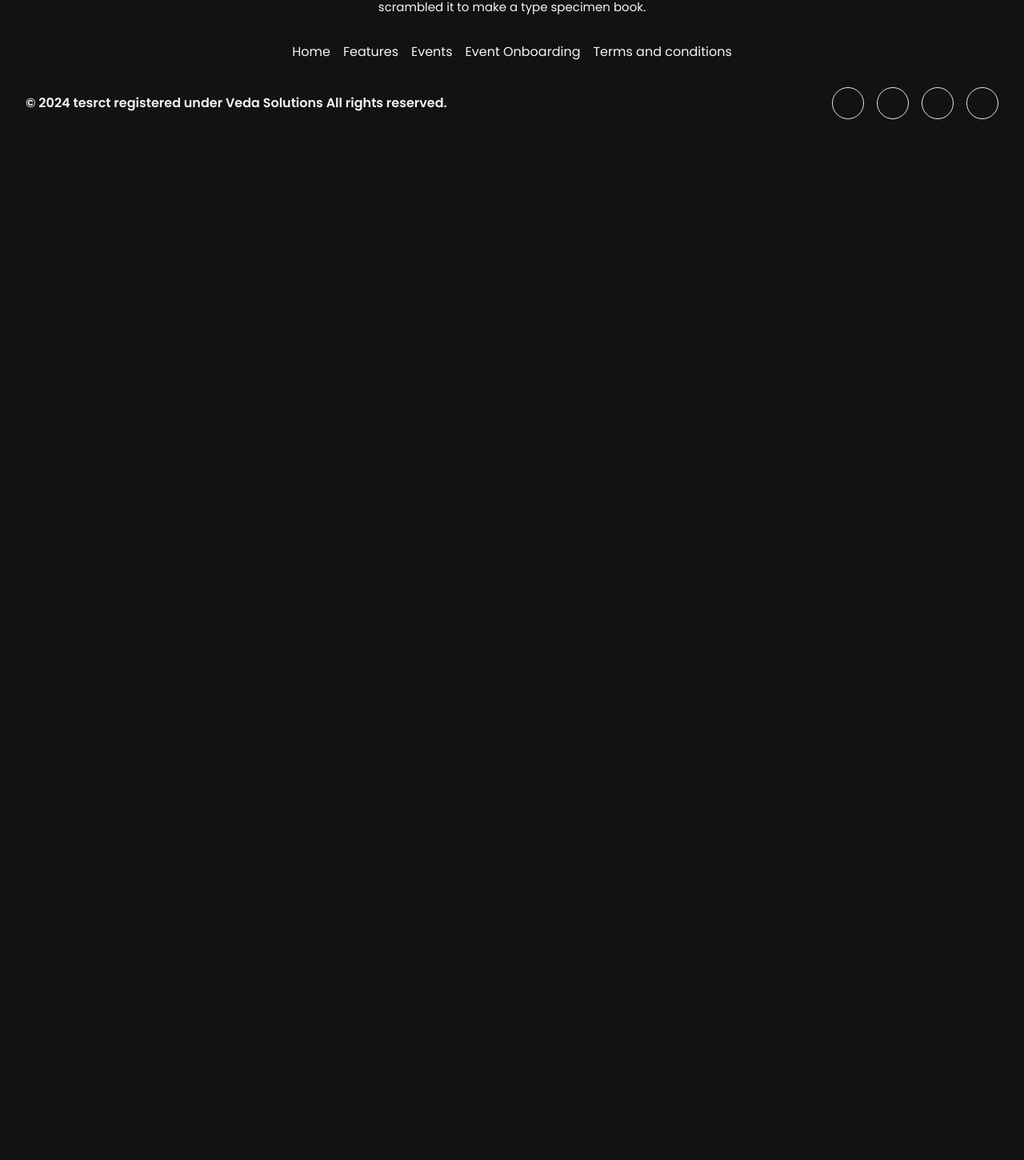
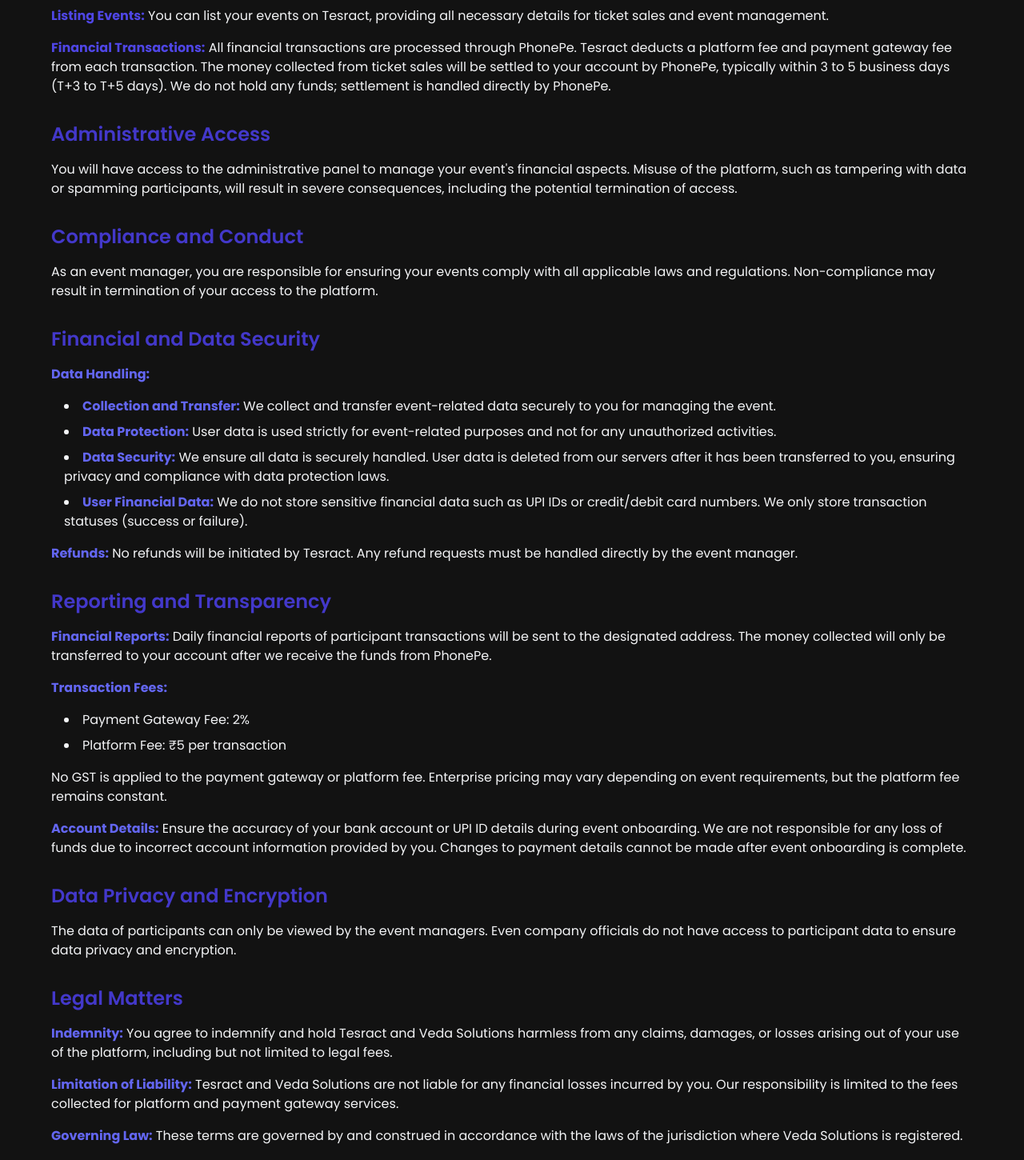
Before and after one commit to VarunHarinath/EventAura, a React (Vite) app: page /company-eula in a window 1280 px wide. Shown: the part 365-1815 px from the top of the page at 80% size. Before the commit the page ends 800 px from the top, so only its background shows below. Built offline with nearby package versions, Linux system fonts and the light colour scheme.

Commit message:
Update on terms and conditions

```diff
--- a/src/App.jsx
+++ b/src/App.jsx
@@ -2,6 +2,7 @@
 import HomePage from "./components/HomePage/HomePage";
 import { BrowserRouter, Routes, Route } from "react-router-dom";
 import Footer from "./components/NavBar/Footer";
+import TermsOfService from "./components/EULA/TermsOfService ";
 
 function App() {
   return (
@@ -10,6 +11,7 @@
       <BrowserRouter>
         <Routes>
           <Route path="/" element={<HomePage />} />
+          <Route path="/company-eula" element={<TermsOfService />} />
         </Routes>
       </BrowserRouter>
       <Footer />
--- /dev/null
+++ b/src/components/EULA/TermsOfService .jsx
@@ -0,0 +1,192 @@
+import React, { useState } from "react";
+
+const TermsOfService = () => {
+  const [isChecked, setIsChecked] = useState(false);
+
+  const handleCheckboxChange = () => {
+    setIsChecked(!isChecked);
+  };
+
+  const handleContinue = () => {
+    if (isChecked) {
+      // Handle the continue action
+      console.log("Continue to the next step");
+    } else {
+      alert("Please accept the terms and conditions to continue.");
+    }
+  };
+
+  return (
+    <div className="text-gray-100 p-4 md:p-8 lg:p-16 space-y-8">
+      <h1 className="text-2xl md:text-4xl font-bold ">
+        Terms of Service for Event Managers
+      </h1>
+
+      <section className="space-y-4">
+        <h2 className="text-xl md:text-2xl font-semibold text-indigo-700">
+          Introduction
+        </h2>
+        <p>
+          Welcome to Tesract, a service by Veda Solutions, for managing your
+          events. This document outlines the terms that apply to event managers
+          using our platform.
+        </p>
+      </section>
+
+      <section className="space-y-4">
+        <h2 className="text-xl md:text-2xl font-semibold text-indigo-700">
+          Event Management
+        </h2>
+        <p>
+          <strong className="text-indigo-600">Listing Events:</strong> You can
+          list your events on Tesract, providing all necessary details for
+          ticket sales and event management.
+        </p>
+        <p>
+          <strong className="text-indigo-600">Financial Transactions:</strong>{" "}
+          All financial transactions are processed through PhonePe. Tesract
+          deducts a platform fee and payment gateway fee from each transaction.
+          The money collected from ticket sales will be settled to your account
+          by PhonePe, typically within 3 to 5 business days (T+3 to T+5 days).
+          We do not hold any funds; settlement is handled directly by PhonePe.
+        </p>
+      </section>
+
+      <section className="space-y-4">
+        <h2 className="text-xl md:text-2xl font-semibold text-indigo-700">
+          Administrative Access
+        </h2>
+        <p>
+          You will have access to the administrative panel to manage your
+          event's financial aspects. Misuse of the platform, such as tampering
+          with data or spamming participants, will result in severe
+          consequences, including the potential termination of access.
+        </p>
+      </section>
+
+      <section className="space-y-4">
+        <h2 className="text-xl md:text-2xl font-semibold text-indigo-700">
+          Compliance and Conduct
+        </h2>
+        <p>
+          As an event manager, you are responsible for ensuring your events
+          comply with all applicable laws and regulations. Non-compliance may
+          result in termination of your access to the platform.
+        </p>
+      </section>
+
+      <section className="space-y-4">
+        <h2 className="text-xl md:text-2xl font-semibold text-indigo-700">
+          Financial and Data Security
+        </h2>
+        <p>
+          <strong className="text-indigo-500">Data Handling:</strong>
+        </p>
+        <ul className="list-disc list-inside ml-4 space-y-2">
+          <li>
+            <strong className="text-indigo-500">
+              Collection and Transfer:
+            </strong>{" "}
+            We collect and transfer event-related data securely to you for
+            managing the event.
+          </li>
+          <li>
+            <strong className="text-indigo-500">Data Protection:</strong> User
+            data is used strictly for event-related purposes and not for any
+            unauthorized activities.
+          </li>
+          <li>
+            <strong className="text-indigo-500">Data Security:</strong> We
+            ensure all data is securely handled. User data is deleted from our
+            servers after it has been transferred to you, ensuring privacy and
+            compliance with data protection laws.
+          </li>
+          <li>
+            <strong className="text-indigo-500">User Financial Data:</strong> We
+            do not store sensitive financial data such as UPI IDs or
+            credit/debit card numbers. We only store transaction statuses
+            (success or failure).
+          </li>
+        </ul>
+        <p>
+          <strong className="text-indigo-500">Refunds:</strong> No refunds will
+          be initiated by Tesract. Any refund requests must be handled directly
+          by the event manager.
+        </p>
+      </section>
+
+      <section className="space-y-4">
+        <h2 className="text-xl md:text-2xl font-semibold text-indigo-700">
+          Reporting and Transparency
+        </h2>
+        <p>
+          <strong className="text-indigo-500">Financial Reports:</strong> Daily
+          financial reports of participant transactions will be sent to the
+          designated address. The money collected will only be transferred to
+          your account after we receive the funds from PhonePe.
+        </p>
+        <p>
+          <strong className="text-indigo-500">Transaction Fees:</strong>
+        </p>
+        <ul className="list-disc list-inside ml-4 space-y-2">
+          <li>Payment Gateway Fee: 2%</li>
+          <li>Platform Fee: ₹5 per transaction</li>
+        </ul>
+        <p>
+          No GST is applied to the payment gateway or platform fee. Enterprise
+          pricing may vary depending on event requirements, but the platform fee
+          remains constant.
+        </p>
+        <p>
+          <strong className="text-indigo-500">Account Details:</strong> Ensure
+          the accuracy of your bank account or UPI ID details during event
+          onboarding. We are not responsible for any loss of funds due to
+          incorrect account information provided by you. Changes to payment
+          details cannot be made after event onboarding is complete.
+        </p>
+      </section>
+
+      <section className="space-y-4">
+        <h2 className="text-xl md:text-2xl font-semibold text-indigo-700">
+          Data Privacy and Encryption
+        </h2>
+        <p>
+          The data of participants can only be viewed by the event managers.
+          Even company officials do not have access to participant data to
+          ensure data privacy and encryption.
+        </p>
+      </section>
+
+      <section className="space-y-4">
+        <h2 className="text-xl md:text-2xl font-semibold text-indigo-700">
+          Legal Matters
+        </h2>
+        <p>
+          <strong className="text-indigo-500">Indemnity:</strong> You agree to
+          indemnify and hold Tesract and Veda Solutions harmless from any
+          claims, damages, or losses arising out of your use of the platform,
+          including but not limited to legal fees.
+        </p>
+        <p>
+          <strong className="text-indigo-500">Limitation of Liability:</strong>{" "}
+          Tesract and Veda Solutions are not liable for any financial losses
+          incurred by you. Our responsibility is limited to the fees collected
+          for platform and payment gateway services.
+        </p>
+        <p>
+          <strong className="text-indigo-500">Governing Law:</strong> These
+          terms are governed by and construed in accordance with the laws of the
+          jurisdiction where Veda Solutions is registered.
+        </p>
+        <p>
+          <strong className="text-indigo-500">Dispute Resolution:</strong> Any
+          disputes arising out of or related to these terms shall be resolved
+          through arbitration in the jurisdiction where Veda Solutions is
+          registered.
+        </p>
+      </section>
+    </div>
+  );
+};
+
+export default TermsOfService;
--- a/src/components/NavBar/Footer.jsx
+++ b/src/components/NavBar/Footer.jsx
@@ -5,7 +5,7 @@
 const Footer = () => {
   return (
     <>
-      <footer className="text-gray-100  px-4 py-5 max-w-screen-xl mx-auto md:px-8 my-24">
+      <footer className="text-gray-100  px-4 py-5 max-w-screen-xl mx-auto md:px-8 mt-24">
         <div className="max-w-lg sm:mx-auto sm:text-center">
           <img src={Logo} className="w-32 sm:mx-auto" />
           <p className="leading-relaxed mt-2 text-[15px]">
```
